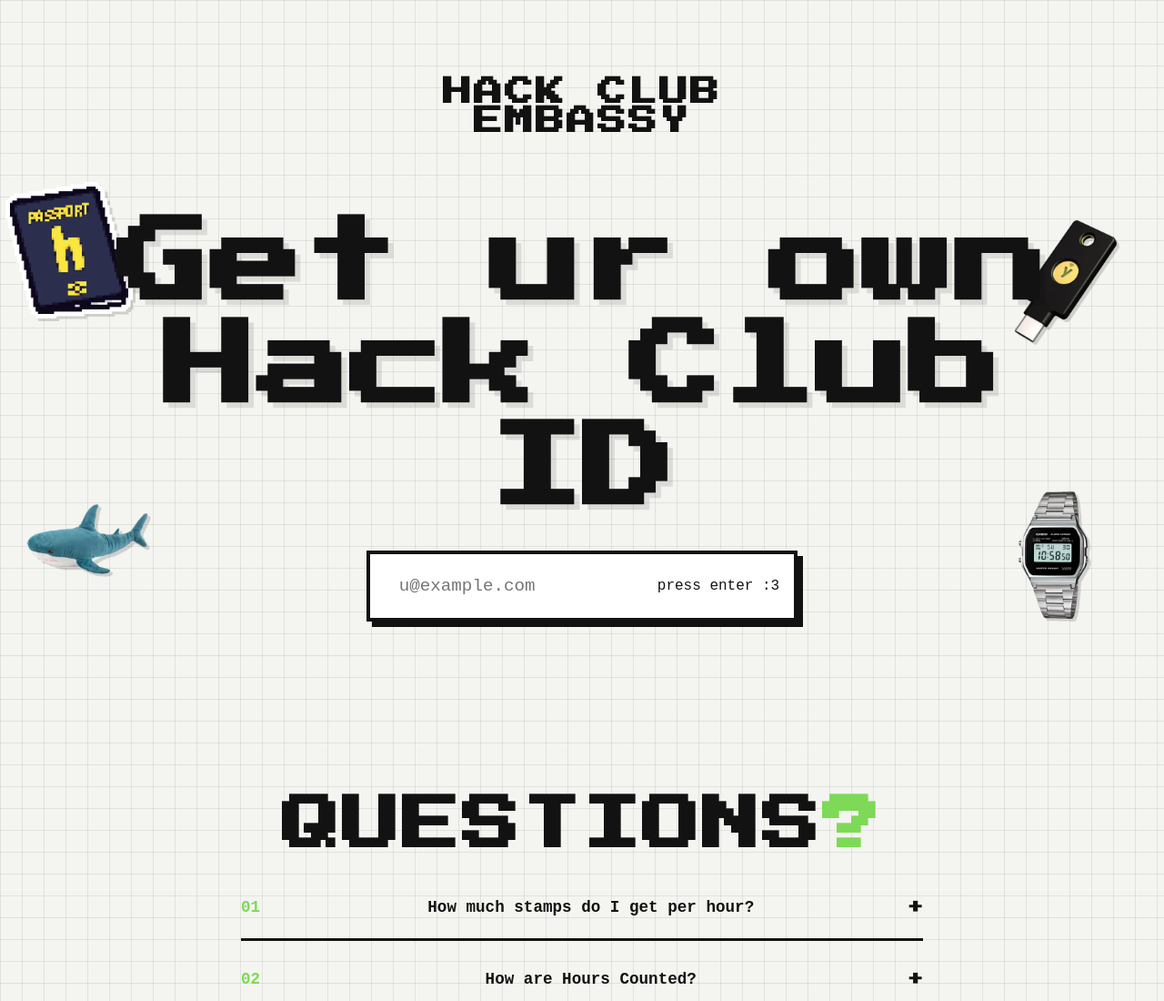
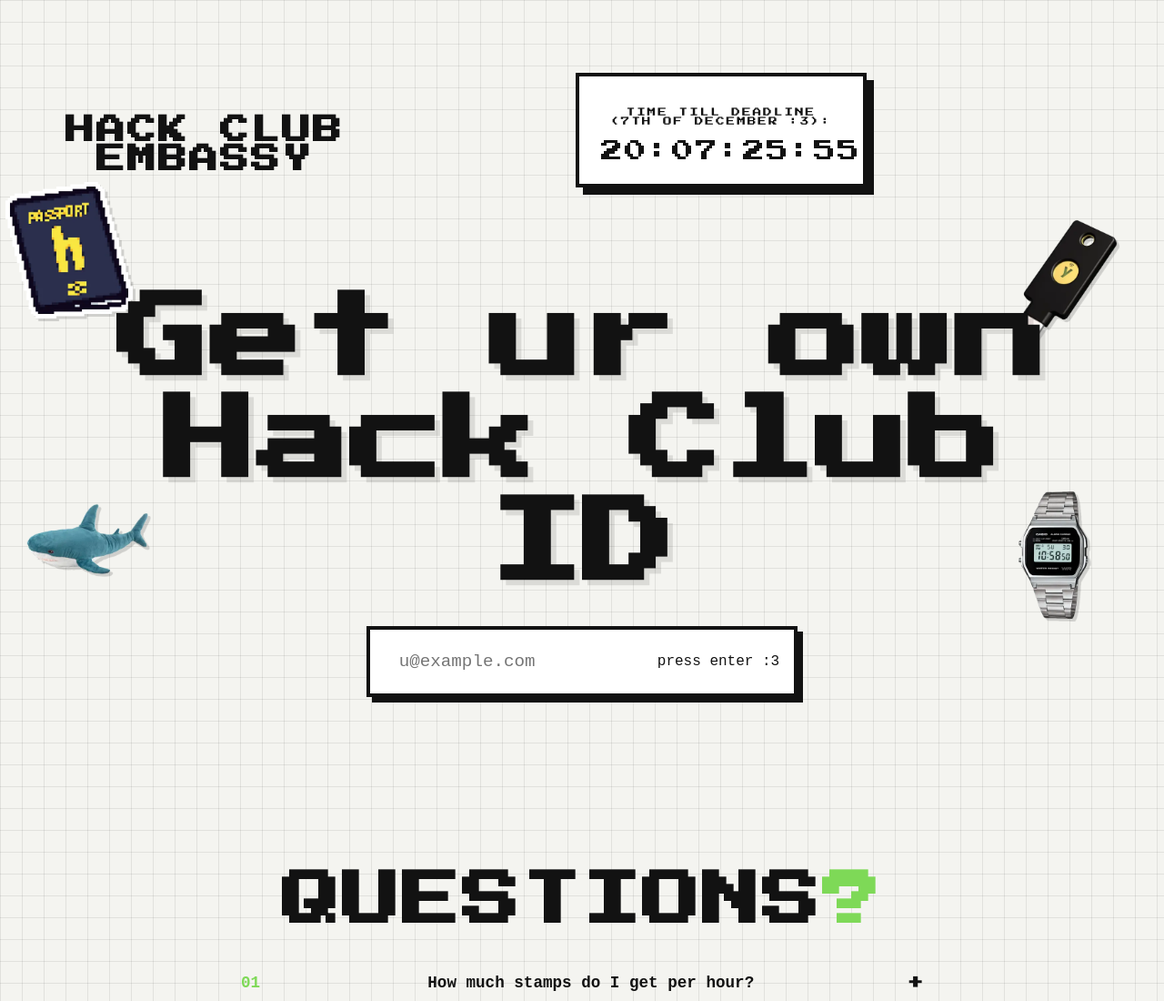
Before and after one commit to K8BH/Embassy-Site-, a plain HTML site: page index.html in a window 1280 px wide. Shown: the top 1100 px of the page at 91% size. Drawn offline with Linux system fonts and the light colour scheme.

Commit message:
added timer to the website

```diff
--- a/index.html
+++ b/index.html
@@ -25,7 +25,10 @@
             <div class="logo-wrapper">
             <h1 class="pixel-text">Hack Club <br> Embassy </h1>
             </div>
-
+            <div class="timer-container">
+                <p class="pixel-text timer-label">Time Till deadline (7th of December :3):</p>
+                <div id="countdown" class="pixel-text timer-display">00:00:00:00</div>
+            </div>
         </header>
 
         <main>
--- a/script.js
+++ b/script.js
@@ -118,3 +118,29 @@ skipBtn.addEventListener('click', () => {
     loadingScreen.classList.add('hidden');
     clearInterval(bootInterval);
 });
+
+const countdownEl = document.getElementById('countdown');
+const deadline = new Date('December 7, 2026 23:59:59').getTime();
+
+const timeInterval = setInterval(() => {
+    const now = new Date().getTime();
+
+    const distance = deadline - now;
+
+    if (distance < 0) {
+        clearInterval(timeInterval);
+        countdownEl.innerText = "Times Up !";
+        return;
+    }
+    const days = Math.floor(distance / (1000 * 60 * 60 * 24));
+    const hours = Math.floor((distance % (1000 * 60 * 60 *24 )) / (1000 * 60 * 60));
+    const minutes = Math.floor((distance % (1000 * 60 * 60 )) / (1000 * 60 ));
+    const seconds = Math.floor((distance % (1000 * 60)) / 1000);
+
+    const d = String(days).padStart(2,'0');
+    const h = String(hours).padStart(2,'0');
+    const m = String(minutes).padStart(2,'0');
+    const s = String(seconds).padStart(2,'0');
+
+    countdownEl.innerText = `${d}:${h}:${m}:${s}`;
+}, 1000);
--- a/style.css
+++ b/style.css
@@ -394,4 +394,28 @@ footer{
 }
 
 .cursor{
-    animation: blink-text 0.8s step-end infinite}
+    animation: blink-text 0.8s step-end infinite
+}
+
+.timer-container{
+    text-align: center;
+    margin: 1rem auto 3rem auto;
+    border: 4px solid var(--text-dark, #000) ;
+    padding: 1.5rem;
+    width: 320px;
+    background: #ffffff;
+    box-shadow: 8px 8px 0px var(--text-dark, #000) ;
+}
+
+.timer-label{
+    font-size: 0.6rem;
+    color: var(--text-dark);
+    margin-bottom: 1rem;
+    text-transform: uppercase;
+}
+
+.timer-display{
+    font-size: 1.5rem;
+    color: var(--text-dark);
+    letter-spacing: 2px;
+}
```
